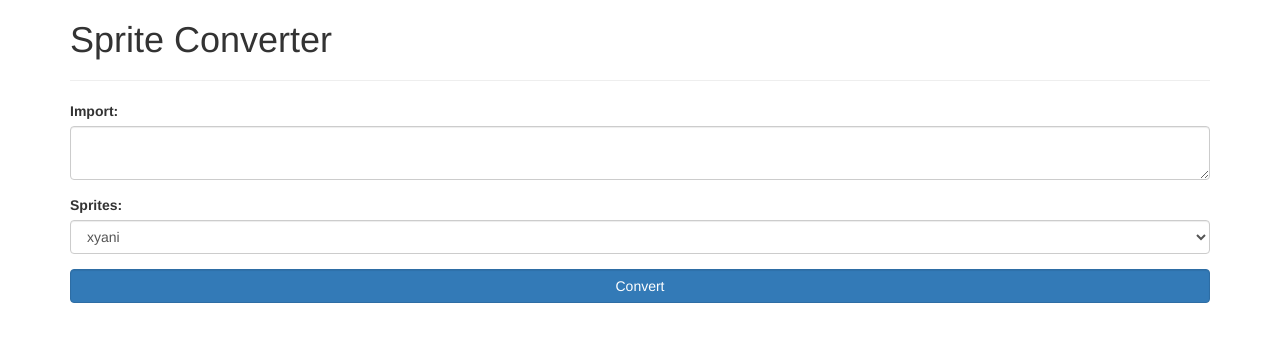
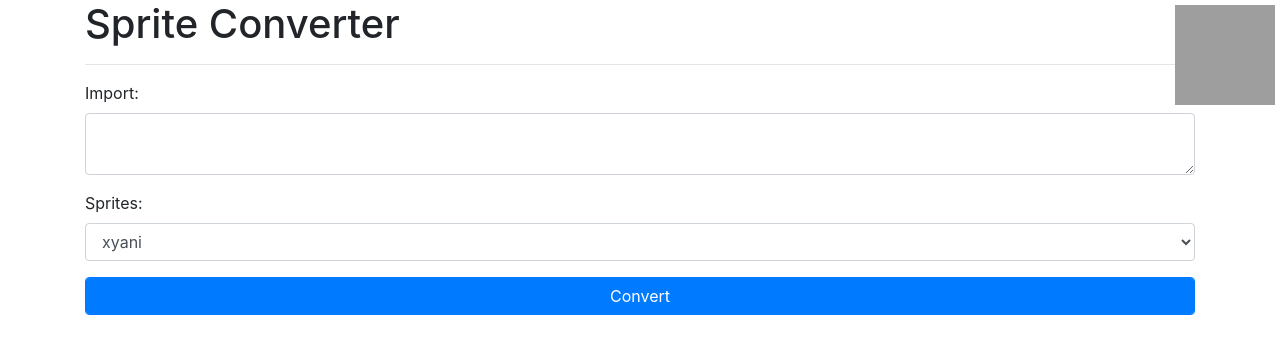
Before and after one commit to FullLifeGames/Sprite-Converter, a PHP site: page /format.php in a window 1280 px wide. Shown: the top 354 px of the page. Run offline with PHP 8.4, Linux system fonts and the light colour scheme; some libraries are stand-ins or nearby versions; grey boxes are pictures that could not be loaded.

Commit message:
Update format.php

```diff
--- a/format.php
+++ b/format.php
@@ -7,10 +7,13 @@
 <head>
 	<meta charset="UTF-8">
 	<title>Sprite Converter</title>
-	<link rel="stylesheet" href="//maxcdn.bootstrapcdn.com/bootstrap/3.2.0/css/bootstrap.min.css">
+        <link rel="stylesheet" href="/css/bootstrap.min.css">
+        <script src="/js/jquery.min.js"></script>
+        <script src="/js/bootstrap.min.js"></script>
 </head>
 <body>
 	<div class="container">
+        <a href="/" style="position:absolute;top:0;right:0;z-index:20;padding:5px;"><img border="0" alt="FullLifeGames" src="../../img/profile.jpg" width="100" height="100" /></a>
 	<h1>Sprite Converter</h1>
 
 			<hr />
@@ -47,8 +50,10 @@
 				if(!isset($nameToDex[trim($value["name"])."-Mega"])) $nameToDex[trim($value["name"])."-Mega"] = $value["dex"]."-m";
 				if(!isset($nameToDex[trim($value["name"])."-Mega-X"])) $nameToDex[trim($value["name"])."-Mega-X"] = $value["dex"]."-mx";
 				if(!isset($nameToDex[trim($value["name"])."-Mega-Y"])) $nameToDex[trim($value["name"])."-Mega-Y"] = $value["dex"]."-my";
+				if(!isset($nameToDex[trim($value["name"])."-Primal"])) $nameToDex[trim($value["name"])."-Primal"] = $value["dex"]."-p";
 				if(!isset($nameToDex[trim($value["name"])."-Therian"])) $nameToDex[trim($value["name"])."-Therian"] = $value["dex"]."-s";
 			}
+			$nameToDex["Hoopa-Unbound"] = "720-u";
 		}
 		$list = array();
 		echo "Links: <br>";
@@ -61,7 +66,7 @@
 					$value = str_replace("(F)", "" , $value);
 				}
 				if(strpos($value, "(")!==false){
-					$name = substr($value, strpos($value, "(") + 1, strpos($value, ")") - (strpos($value, "(") + 1));
+					$name = substr($value, strrpos($value, "(") + 1, strrpos($value, ")") - (strrpos($value, "(") + 1));
 				} else {
 					if(strpos($value, "@")!==false){
 						$name = substr($value, 0, strpos($value, "@"));
@@ -70,7 +75,12 @@
 					}
 				}
 				if(strpos($_POST["tier"], "sprites")===false){
-					$name = strtolower(trim($name));
+					$name = str_replace(' ', '', strtolower(trim($name)));
+					$name = str_replace('%', '', $name);
+					$name = str_replace("'", '', $name);
+					if(strpos($name, "kommo-")!==false || strpos($name, "hakamo-")!==false || strpos($name, "jangmo-")!==false){
+						$name = str_replace('-', '', $name);
+					}
 					$ext = ".png";
 					if(strpos($_POST["tier"], "ani")!==false){
 						$ext = ".gif";
@@ -81,23 +91,38 @@
 					if((strpos($name, "Arceus")!==false || strpos($name, "Basculin")!==false || strpos($name, "Gourgeist")!==false || strpos($name, "Pumpkaboo")!==false || strpos($name, "Pikachu")!==false) && strpos($name, "-")!==false && strpos($name, "-Alola") === false){
 						$name = substr($name, 0, strpos($name, "-"));
 					}
-					if(!isset($nameToDex[$name]) && strpos($name, "-")!==false && (strpos($name, "Rotom")!==false || strpos($name, "Deoxys")!==false || strpos($name, "Giratina")!==false)){
+					if(strpos($name, "-")!==false && strpos($name, "Rotom")!==false || strpos($name, "Deoxys")!==false || strpos($name, "Giratina")!==false){
+						if(strpos($name, "-Fan")!==false){
+							$ext = "s";
+						} else {
+							$ext = strtolower(substr($name, strpos($name, "-") + 1, 1));
+						}
+						$name = substr($name, 0, strpos($name, "-"));
+						echo "https://www.serebii.net/pokedex-swsh/icon/" . $nameToDex[$name] . $ext . ".png<br>";
+						$list[] = "https://www.serebii.net/pokedex-swsh/icon/" . $nameToDex[$name] . $ext . ".png";
+					} else if(strpos($name, "-")!==false && strpos($name, "Necrozma")!==false){
 						$ext = strtolower(substr($name, strpos($name, "-") + 1, 1));
+						$ext .= strtolower(substr($name, strrpos($name, "-") + 1, 1));
+                                                $name = substr($name, 0, strpos($name, "-"));
+                                                echo "https://www.serebii.net/pokedex-swsh/icon/" . $nameToDex[$name] . "-" . $ext . ".png<br>";
+                                                $list[] = "https://www.serebii.net/pokedex-swsh/icon/" . $nameToDex[$name] . "-" . $ext . ".png";
+					} else if(strpos($name, "Zygarde-10%")!==false){
+						$ext = strtolower(substr($name, strpos($name, "-"), 3));
 						$name = substr($name, 0, strpos($name, "-"));
-						echo "http://www.serebii.net/pokedex-sm/icon/" . $nameToDex[$name] . $ext . ".png<br>";
-						$list[] = "http://www.serebii.net/pokedex-sm/icon/" . $nameToDex[$name] . $ext . ".png";
-					} else if(!isset($nameToDex[$name]) && strpos($name, "-")!==false){
+						echo "https://www.serebii.net/pokedex-swsh/icon/" . $nameToDex[$name] . $ext . ".png<br>";
+						$list[] = "https://www.serebii.net/pokedex-swsh/icon/" . $nameToDex[$name] . $ext . ".png";
+					} else if((!isset($nameToDex[$name]) || strpos($name, "Oricorio")!==false) && strpos($name, "-")!==false){
 						$ext = strtolower(substr($name, strpos($name, "-"), 2));
 						$name = substr($name, 0, strpos($name, "-"));
-						echo "http://www.serebii.net/pokedex-sm/icon/" . $nameToDex[$name] . $ext . ".png<br>";
-						$list[] = "http://www.serebii.net/pokedex-sm/icon/" . $nameToDex[$name] . $ext . ".png";
+						echo "https://www.serebii.net/pokedex-swsh/icon/" . $nameToDex[$name] . $ext . ".png<br>";
+						$list[] = "https://www.serebii.net/pokedex-swsh/icon/" . $nameToDex[$name] . $ext . ".png";
 					} else {
-						echo "http://www.serebii.net/pokedex-sm/icon/" . $nameToDex[$name] . ".png<br>";
-						$list[] = "http://www.serebii.net/pokedex-sm/icon/" . $nameToDex[$name] . ".png";
+						echo "https://www.serebii.net/pokedex-swsh/icon/" . $nameToDex[$name] . ".png<br>";
+						$list[] = "https://www.serebii.net/pokedex-swsh/icon/" . $nameToDex[$name] . ".png";
 					}
 				} else {
-					echo "http://play.pokemonshowdown.com/sprites/". htmlentities($_POST["tier"]) . "/".htmlentities($name).$ext."<br>";
-					$list[] = "http://play.pokemonshowdown.com/sprites/". htmlentities($_POST["tier"]) . "/".htmlentities($name).$ext;
+					echo "https://play.pokemonshowdown.com/sprites/". htmlentities($_POST["tier"]) . "/".htmlentities($name).$ext."<br>";
+					$list[] = "https://play.pokemonshowdown.com/sprites/". htmlentities($_POST["tier"]) . "/".htmlentities($name).$ext;
 				}
 			}
 		}
```
